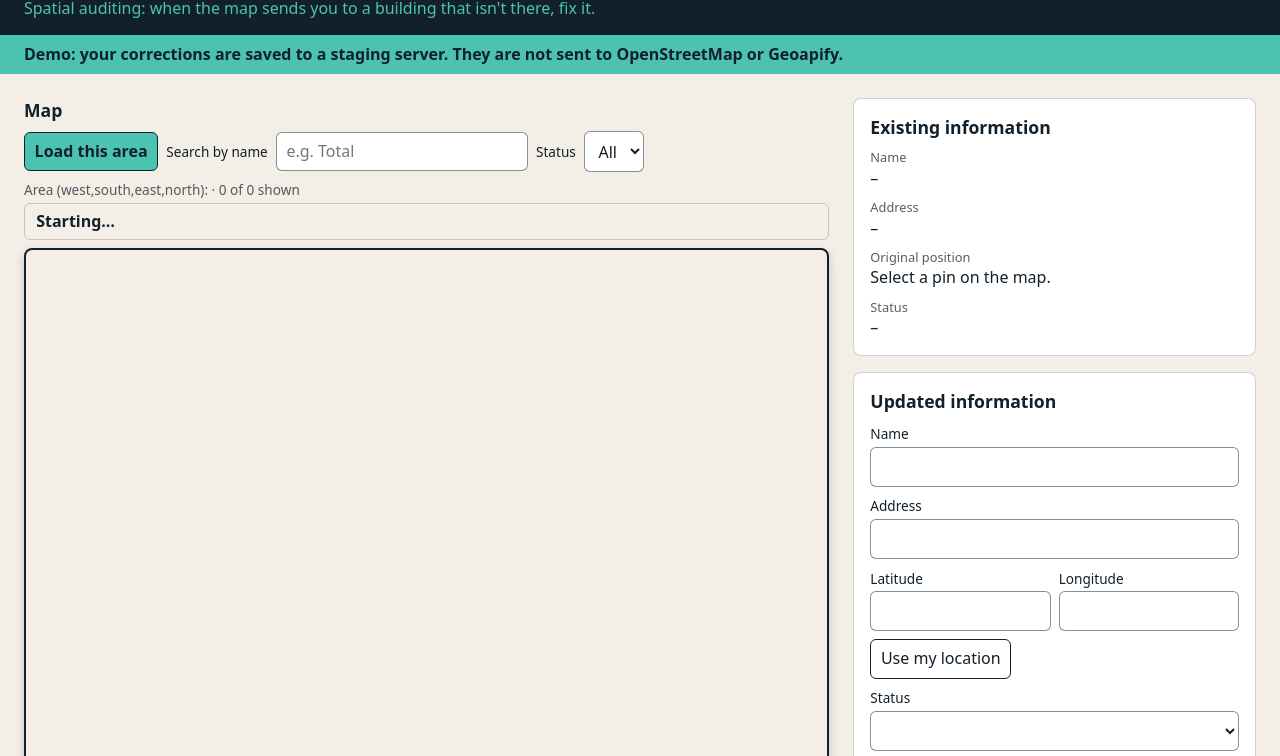
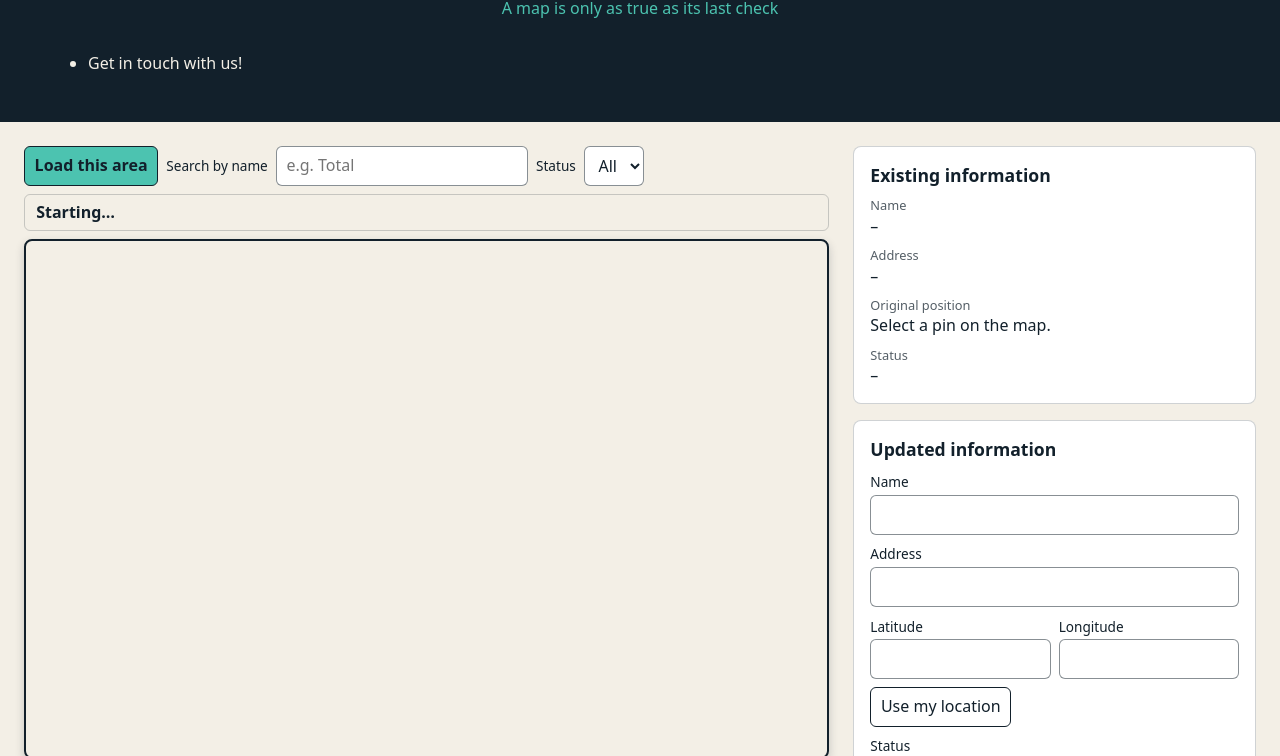
Before and after one commit to andyaketch/Kwa-Ground, a website: page main.html in a window 1280 px wide. Shown: the part 60-816 px from the top of the page. Drawn offline with nearby package versions, Linux system fonts and the light colour scheme.

Commit message:
html  harmonization

```diff
--- a/main.html
+++ b/main.html
@@ -10,17 +10,20 @@
   <script type="module" src="main.js"></script>
 </head>
 <body>
+  <section>
   <header class="site-header">
     <h1>Kwa Ground</h1>
-    <p class="subtitle">Spatial auditing: when the map sends you to a building that isn't there, fix it.</p>
+    <p class="subtitle">A map is only as true as its last check</p>
+     <div id="navbar">
+  <ul>
+    <li>Get in touch with us!</li>
+  </ul>
+</div>
   </header>
-
-  <p class="banner">Demo: your corrections are saved to a staging server. They are not sent to OpenStreetMap or Geoapify.</p>
+</section>
 
   <main class="layout">
     <section class="map-section" aria-labelledby="map-heading">
-      <h2 id="map-heading">Map</h2>
-
       <div class="toolbar">
         <button type="button" id="load-area" class="primary">Load this area</button>
         <label for="search">Search by name</label>
@@ -31,10 +34,6 @@
         </select>
       </div>
 
-      <p class="meta">
-        Area (west,south,east,north): <output id="bbox"></output>
-        · <output id="count">0 of 0 shown</output>
-      </p>
       <p id="status" role="status" aria-live="polite">Starting…</p>
 
       <div id="map-container" aria-label="Map of buildings"></div>
--- a/style.css
+++ b/style.css
@@ -1,4 +1,4 @@
-
+@import url('https://fonts.googleapis.com/css2?family=Nunito:ital,wght@0,200..1000;1,200..1000&display=swap');
 :root {
   --navy: #12202b;
   --offwhite: #f3efe6;
@@ -7,6 +7,9 @@
   --muted: rgba(18, 32, 43, 0.72); /* navy, softened: secondary text */
   --edge: rgba(18, 32, 43, 0.5);   /* navy, softened: input borders */
   --line: rgba(18, 32, 43, 0.2);   /* navy, faint: panel borders */
+  --main-font: "Nunito", sans-serif;
+    --font-regular: 400;
+    --font-bold: 700;
 }
 
 * { box-sizing: border-box; }
@@ -22,16 +25,33 @@ body {
 a { color: var(--navy); }
 a:hover { background: var(--teal); }
 
-.site-header { padding: 1rem 1.5rem 0.9rem; background: var(--navy); color: var(--offwhite); }
-.site-header h1 { margin: 0; font-size: 1.6rem; }
-.subtitle { margin: 0.25rem 0 0; color: var(--teal); }
+.site-header {
+position: sticky;
+padding: 1rem 1.5rem 0.9rem;
+background: var(--navy);
+color: var(--offwhite);
+text-align: center;
+font: var(--main-font);
+}
 
-.banner {
+.site-header h1 {
   margin: 0;
-  padding: 0.5rem 1.5rem;
-  background: var(--teal);
-  color: var(--navy);
-  font-weight: 600;
+  font-size:
+  1.6rem;
+}
+.subtitle {
+margin: 0.25rem 0 0;
+color: var(--teal);
+}
+#navbar {
+  position:sticky;
+  top: 0%;
+  z-index: 1000;
+  margin: 0 auto;
+  padding: 1rem 1.5rem;
+  display: flex;
+  justify-content: space-between;
+  align-items: end;
 }
 
 .layout {
@@ -52,11 +72,16 @@ h2 { font-size: 1.1rem; margin: 0 0 0.5rem; }
   border-radius: 8px;
   box-shadow: 0 4px 10px rgba(18, 32, 43, 0.2);
 }
-/* Leaflet's own links (the attribution) default to blue. */
+
 .leaflet-container a { color: var(--navy); }
 
-.toolbar { display: flex; flex-wrap: wrap; gap: 0.5rem; align-items: center; margin-bottom: 0.5rem; }
-.meta { margin: 0.25rem 0; font-size: 0.85rem; color: var(--muted); word-break: break-all; }
+.toolbar {
+display: flex;
+flex-wrap: wrap;
+gap: 0.5rem;
+align-items: center;
+margin-bottom: 0.5rem;
+}
 
 /* Status line. Colour alone shouldn't carry the meaning, so success and
    error also get a symbol in front. */
@@ -79,6 +104,7 @@ h2 { font-size: 1.1rem; margin: 0 0 0.5rem; }
   border-radius: 8px;
   padding: 1rem;
   margin-bottom: 1rem;
+  box-shadow: #4cc3b0;
 }
 dl { margin: 0; }
 dt { font-size: 0.8rem; color: var(--muted); margin-top: 0.5rem; }
```
Also changed, not shown: 1 other file.
